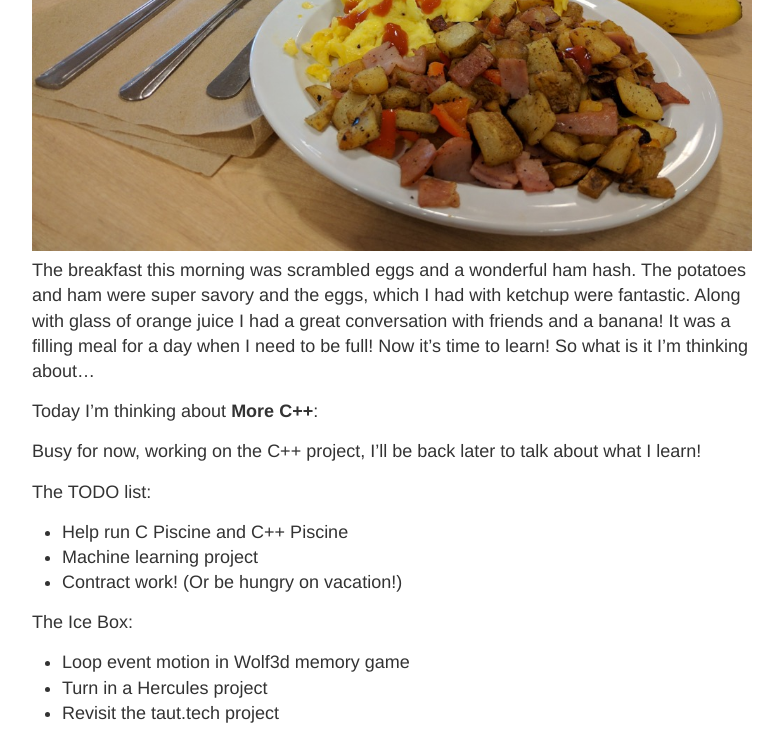
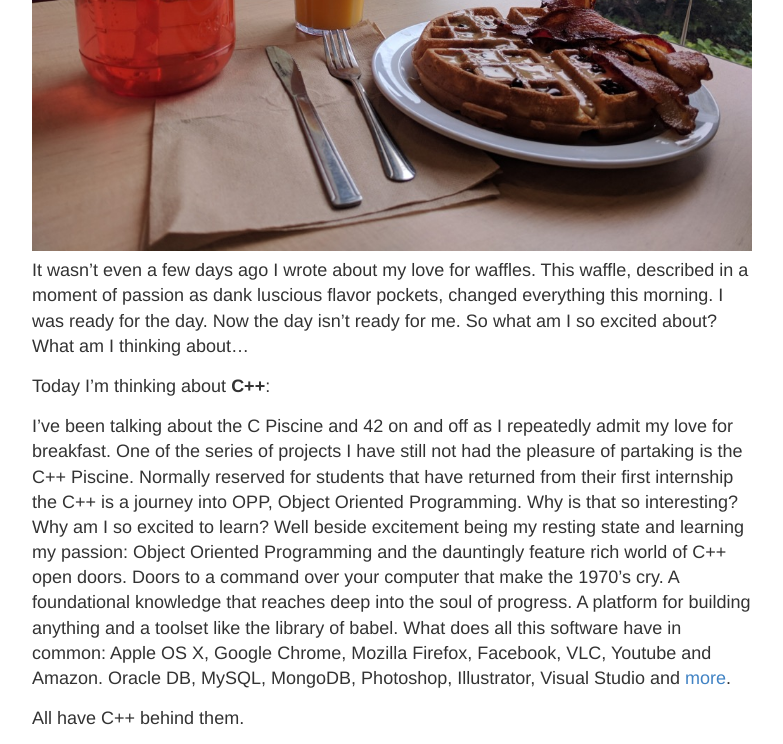
Before and after one commit to qst0/cerealize.me, a Jekyll site: the page built from _posts/2017-6-30-25.md, in a window 1280 px wide and 1400 px high, scrolled down 516 px. Shown: the top 744 px of the window, without its empty margins (248-1031 px from the left). Built offline with Jekyll 4.4.1, drawn with Linux system fonts in a browser that asks for light colours; some of the changed text lies outside the part shown.

Commit message:
fixing mistakes, upload new images

```diff
--- a/_posts/2017-6-30-25.md
+++ b/_posts/2017-6-30-25.md
@@ -1,29 +1,56 @@
 ---
 layout: post
-title: Ham Hash and Eggs
-date: 2017-7-3
+title: Peanut Butter and Chocolate Waffle with Bacon
+date: 2017-6-29
 ---
-![Ham Hash and Eggs](http://cerealize.me/images/2017-7-3.jpg)
-The breakfast this morning was scrambled eggs and a wonderful ham hash.
-The potatoes and ham were super savory and the eggs, which I had with ketchup were fantastic.
-Along with glass of orange juice I had a great conversation with friends and a banana!
-It was a filling meal for a day when I need to be full! Now it's time to learn!
-So what is it I'm thinking about...
+![Peanut Butter and Chocolate Waffle with Bacon](http://cerealize.me/images/2017-6-30.jpg)
+It wasn't even a few days ago I wrote about my love for waffles.
+This waffle, described in a moment of passion as dank luscious flavor pockets,
+changed everything this morning. I was ready for the day. Now the day isn't ready for me.
+So what am I so excited about? What am I thinking about...
 
-Today I'm thinking about **More C++**:
+Today I'm thinking about **C++**:
 
-Busy for now, working on the C++ project, I'll be back later to talk about what I learn!
+I've been talking about the C Piscine and 42 on and off as I repeatedly admit my love for breakfast.
+One of the series of projects I have still not had the pleasure of partaking is the C++ Piscine.
+Normally reserved for students that have returned from their first internship the C++ is a
+journey into OPP, Object Oriented Programming. Why is that so interesting?
+Why am I so excited to learn? Well beside excitement being my resting state and learning my passion:
+Object Oriented Programming and the dauntingly feature rich world of C++ open doors.
+Doors to a command over your computer that make the 1970's cry.
+A foundational knowledge that reaches deep into the soul of progress.
+A platform for building anything and a toolset like the library of babel.
+What does all this software have in common:
+Apple OS X, Google Chrome, Mozilla Firefox, Facebook, VLC, Youtube and Amazon.
+Oracle DB, MySQL, MongoDB, Photoshop, Illustrator, Visual Studio and
+[more](https://jabroo.blogspot.com/2012/08/c-plus-plus-applications-list.html).
+
+All have C++ behind them.
+
+Windows 95? C++. Enough said.
+
+![Bjarne Stroustrup, the creator of C++](https://upload.wikimedia.org/wikipedia/commons/d/da/BjarneStroustrup.jpg)
+
+Pictured above: Bjarne Stroustrup, the creator of C++
 
 The TODO list:
-* Help run C Piscine and C++ Piscine
-* Machine learning project
-* Contract work! (Or be hungry on vacation!)
+* Help run C Piscine (Exam Today)
+* Email C++ Invite to all Cadets (Lv 7+)
 
 The Ice Box:
+* Contract work (call my manager)
 * Loop event motion in Wolf3d memory game
 * Turn in a Hercules project
 * Revisit the taut.tech project
 
-until later, when I finish this post!
+What quests do you strive to continue?
+
+What quest starts soon in your life?
+
+When was the last time you had a waffle?
+
+To the endless quest and questions of life,
+
+As we find ourselves moving into the answers,
 
 `- qst0`
```
Also changed, not shown: _posts/2017-7-3-26.md (added, +29 -0 lines), images/2017-7-4.jpg (added), images/2017-7-5.jpg (added), images/2017-7-6.jpg (added), images/2017-7-7.jpg (added).
